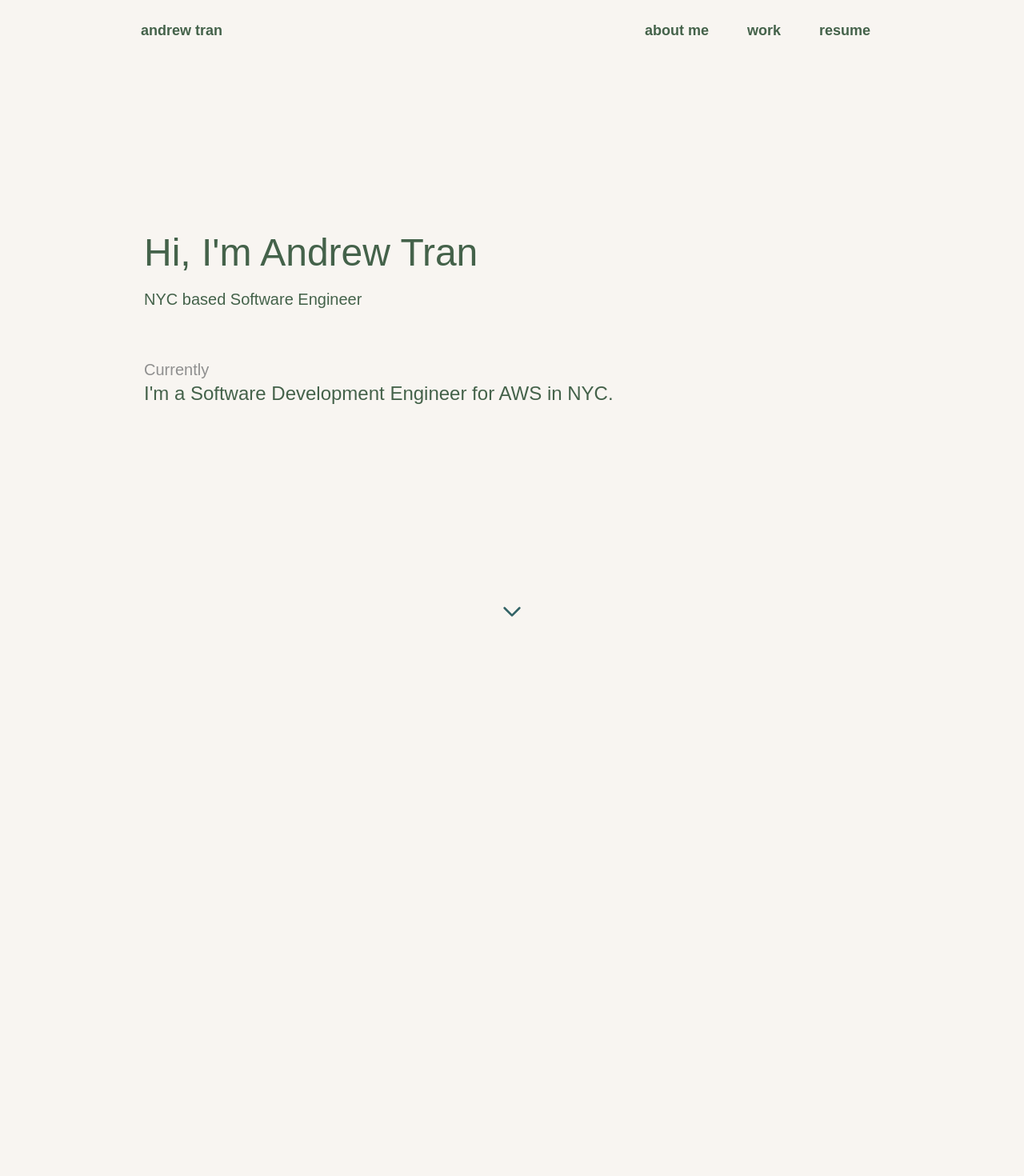
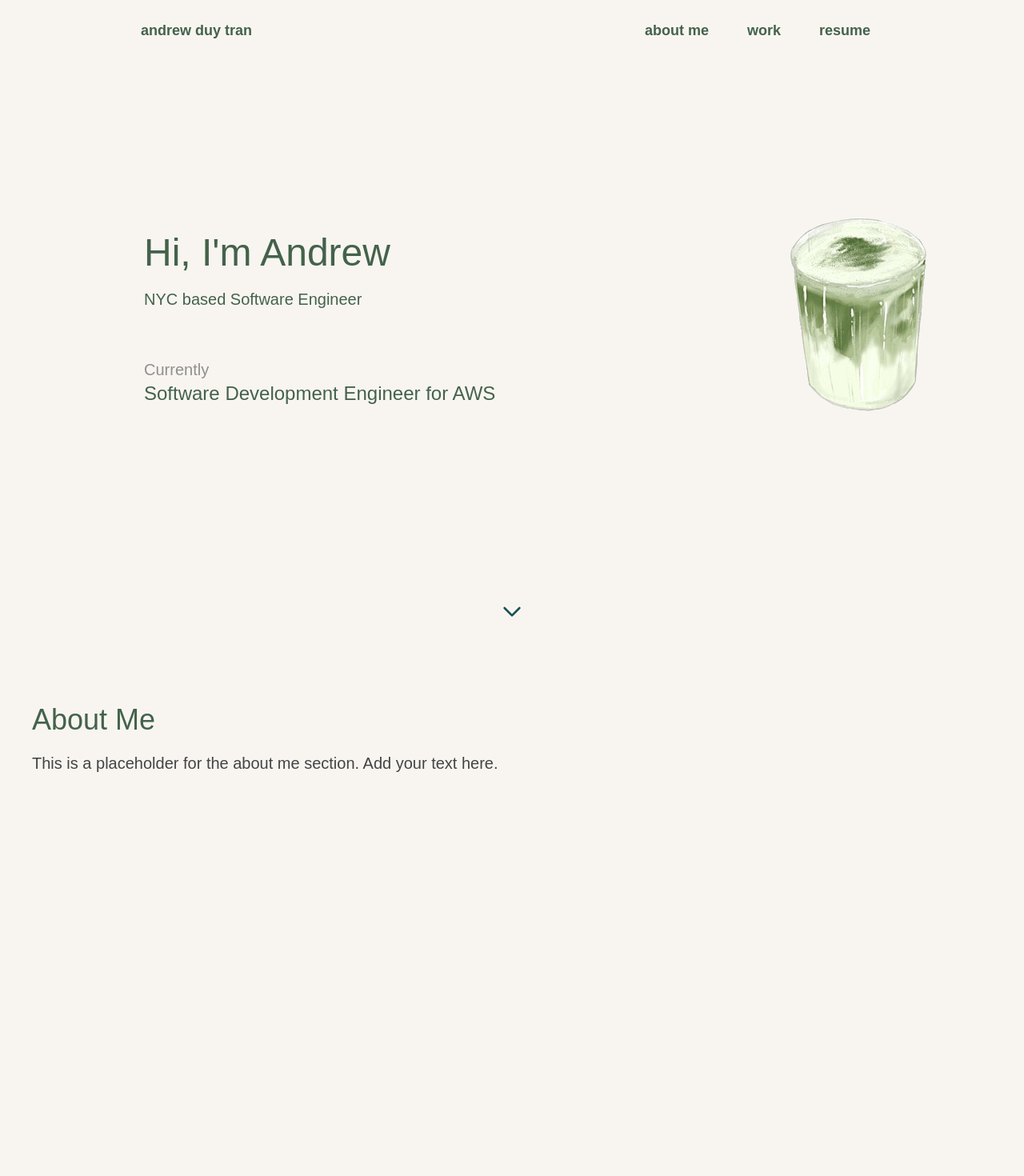
Before and after one commit to andrewtran117/andrewtran117.github.io, a Next.js app: page / in a window 1280 px wide. Shown: the top 1470 px of the page at 80% size. Before the commit the page ends 800 px from the top, so only its background shows below. Built offline with nearby package versions, Linux system fonts and the light colour scheme.

Commit message:
sections and matcha logo

```diff
--- a/app/globals.css
+++ b/app/globals.css
@@ -6,7 +6,7 @@
 
 
 :root {
-  --background: #ffe4e6;
+  --background: #F8F5F1;
   --foreground: #F8F5F1;
 }
 
--- a/app/page.tsx
+++ b/app/page.tsx
@@ -8,36 +8,46 @@ export default function Home() {
   useEffect(() => {
     const timer = setTimeout(() => {
       setIsVisible(true);
-    }, 1200); // 1.2-second delay
+    }, 1000); // 1-second delay
     return () => clearTimeout(timer); // Cleanup timer on component unmount
   }, []);
+
+  // Scroll to the top of the page
+  const scrollToTop = () => {
+    window.scrollTo({ top: 0, behavior: 'smooth' });
+  };
 
   return (
     <div>
       {/* Top Container for Logo and Tab Bar */}
-      <div className="fixed top-0 left-0 right-0 flex justify-between items-center p-4 z-50">
+      <div className="fixed top-0 left-0 right-0 flex justify-between items-center p-4 z-50" style={{ backgroundColor: '#F8F5F1' }}>
         {/* Logo */}
-        <div className="ml-[10rem] text-[#44624A] font-inter text-lg font-bold">
-          andrew tran
+        <div
+          className="ml-[10rem] text-[#44624A] font-inter text-lg font-bold cursor-pointer"
+          onClick={scrollToTop} // Scroll to top on click
+        >
+          andrew duy tran
         </div>
 
         {/* Tab Bar */}
         <div className="mr-[10rem]">
           <div className="flex justify-center space-x-4">
             <a
-              href="#section1"
+              href="#aboutMe"
               className="px-4 py-2 text-lg font-bold text-[#44624A] hover:text-black transition"
             >
               about me
             </a>
             <a
-              href="#section2"
+              href="#work"
               className="px-4 py-2 text-lg font-bold text-[#44624A] hover:text-black transition"
             >
               work
             </a>
             <a
-              href="#section3"
+              href="https://drive.google.com/file/d/1imDv7-Oz0AB6ISDQGXQdzRUD2LvwHUW2/view?usp=sharing"
+              target="_blank"   // Opens in a new tab
+              rel="noopener noreferrer"   // Security measure
               className="px-4 py-2 text-lg font-bold text-[#44624A] hover:text-black transition"
             >
               resume
@@ -48,21 +58,23 @@ export default function Home() {
 
       <div className="flex items-center min-h-screen px-5 relative">
         {isVisible && (
-          <div className="space-y-5 ml-[10rem]">
-            <div className="text-[#44624A] font-inter text-5xl opacity-0 animate-fadeIn mb-1">
-              Hi, I&apos;m Andrew Tran
+          <div className="flex items-center space-x-5 ml-[10rem] opacity-0 animate-fadeIn">
+            <div className="space-y-5">
+              <div className="text-[#44624A] font-inter text-5xl mb-1">
+                Hi, I&apos;m Andrew
               </div>
               <div className="text-xl text-[#44624A]">
                 NYC based Software Engineer
               </div>
               <div className="text-2xl text-[#44624A] pt-10">
                 <div className="text-xl text-[#8F8F8F]">Currently</div>
-              <div>I&apos;m a Software Development Engineer for AWS in NYC.</div>
+                <div>Software Development Engineer for AWS</div>
               </div>
+            </div>
+            <img src="matcha.png" alt="Matcha" className="w-256 h-256 pl-64" />
           </div>
         )}
 
-        {isVisible && (
         <div className="absolute bottom-5 left-1/2 transform -translate-x-1/2 animate-pulse">
           <svg
             xmlns="http://www.w3.org/2000/svg"
@@ -79,7 +91,23 @@ export default function Home() {
             />
           </svg>
         </div>
-        )}
+      </div>
+
+      {/* About Me Section */}
+      <section id="aboutMe" className="min-h-screen py-20 px-10">
+        <div className="space-y-5">
+          <h2 className="text-4xl text-[#44624A] font-inter">About Me</h2>
+          <p className="text-xl text-[#444]">This is a placeholder for the about me section. Add your text here.</p>
+        </div>
+      </section>
+
+      {/* Work Section */}
+      <section id="work" className="min-h-screen py-20 px-10">
+        <div className="space-y-5">
+          <h2 className="text-4xl text-[#44624A] font-inter">Work</h2>
+          <p className="text-xl text-[#444]">This is a placeholder for the work section. Add your text here.</p>
+        </div>
+      </section>
 
       <style jsx global>{`
         @keyframes fadeIn {
@@ -93,8 +121,10 @@ export default function Home() {
         .animate-fadeIn {
           animation: fadeIn 1s ease-in-out forwards;
         }
+        html {
+          scroll-behavior: smooth; /* Smooth scrolling */
+        }
       `}</style>
-      </div>
     </div>
   );
 }
```
Also changed, not shown: public/matcha.png (added). Lines whose indentation alone changed are shown as unchanged.
